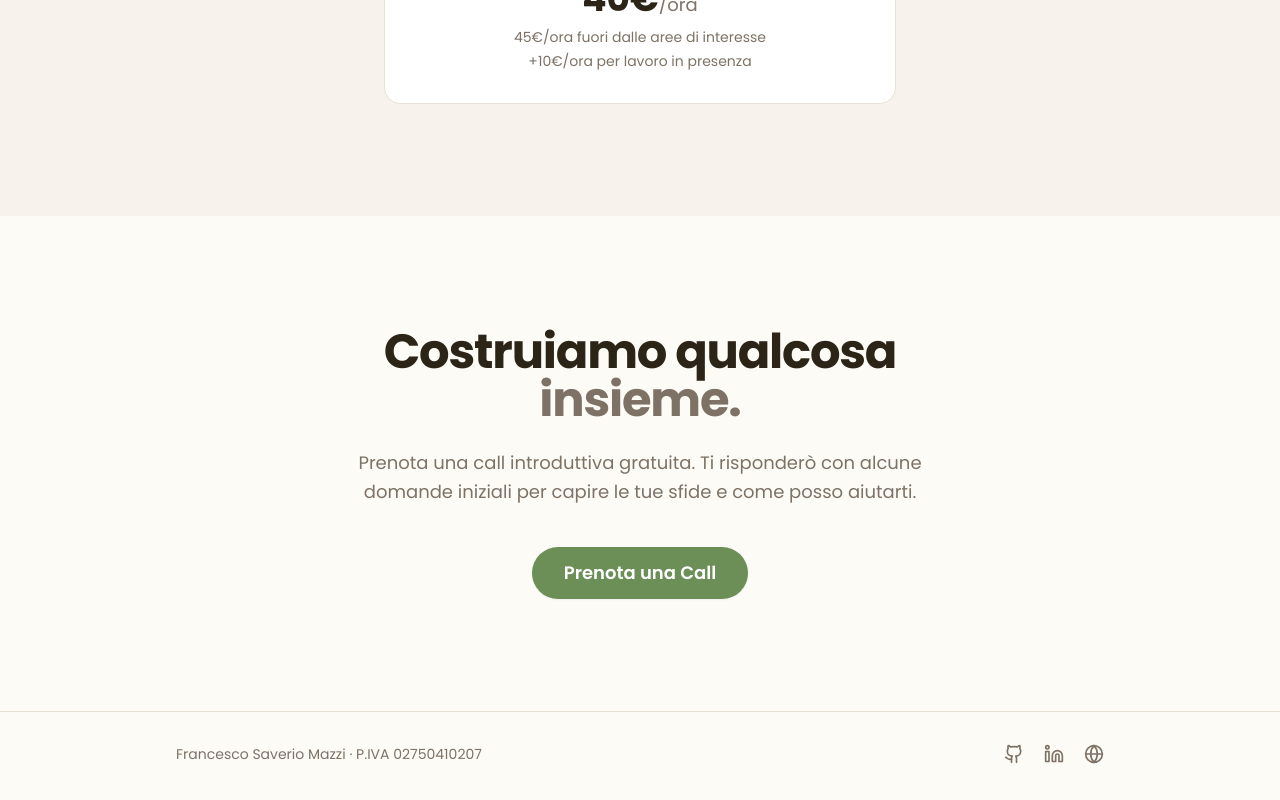
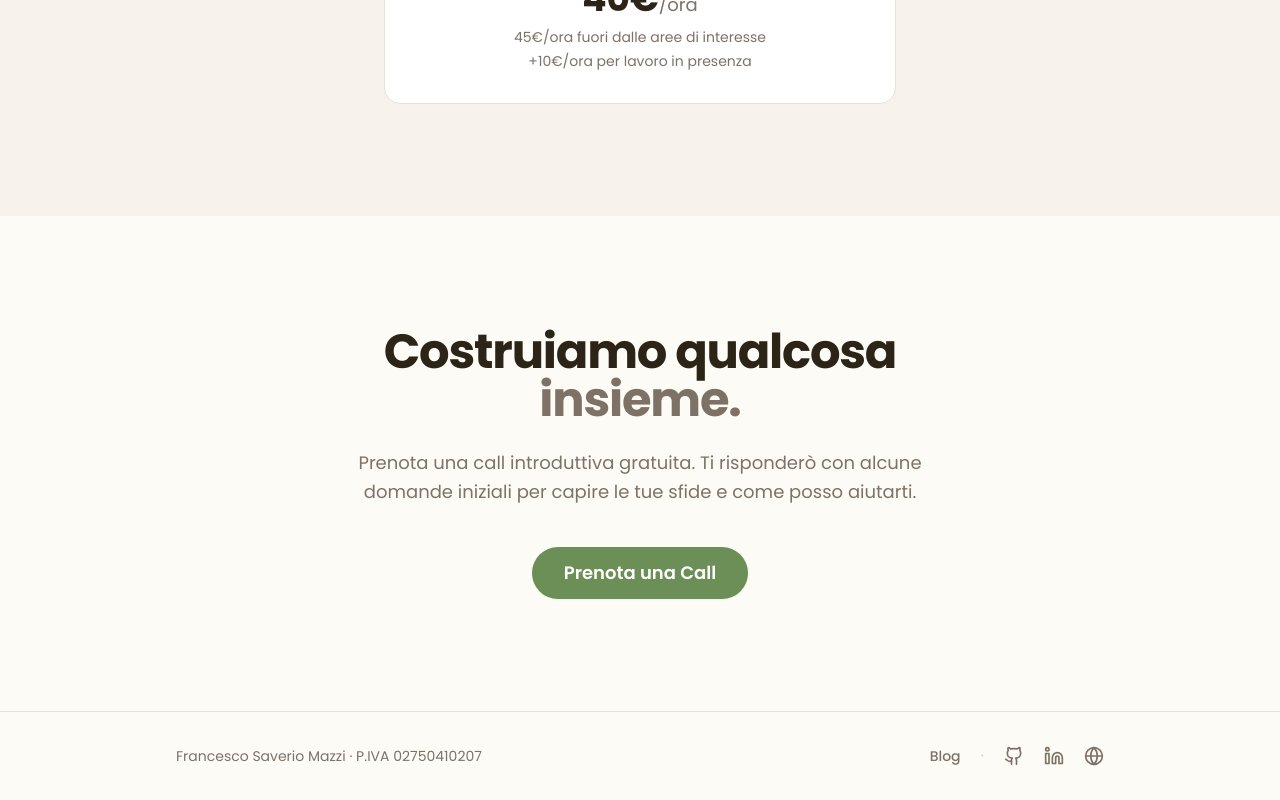
Before and after one commit to francemazzi/frasma, a Next.js app: page / in a window 1280 px wide. Shown: the part 2979-3779 px from the top of the page. Built offline with nearby package versions, Linux system fonts and the light colour scheme.

Commit message:
feat: add blog link to footer for improved navigation

```diff
--- a/components/organism/Footer.tsx
+++ b/components/organism/Footer.tsx
@@ -15,6 +15,13 @@ export default function Footer() {
             {t("footer.info")}
           </p>
           <div className="flex items-center gap-5">
+            <Link
+              href="/blog"
+              className="text-sm font-medium text-farm-secondary hover:text-farm-text transition-colors"
+            >
+              Blog
+            </Link>
+            <span className="text-farm-tertiary">·</span>
             <Link
               href="https://github.com/francemazzi"
               target="_blank"
```
